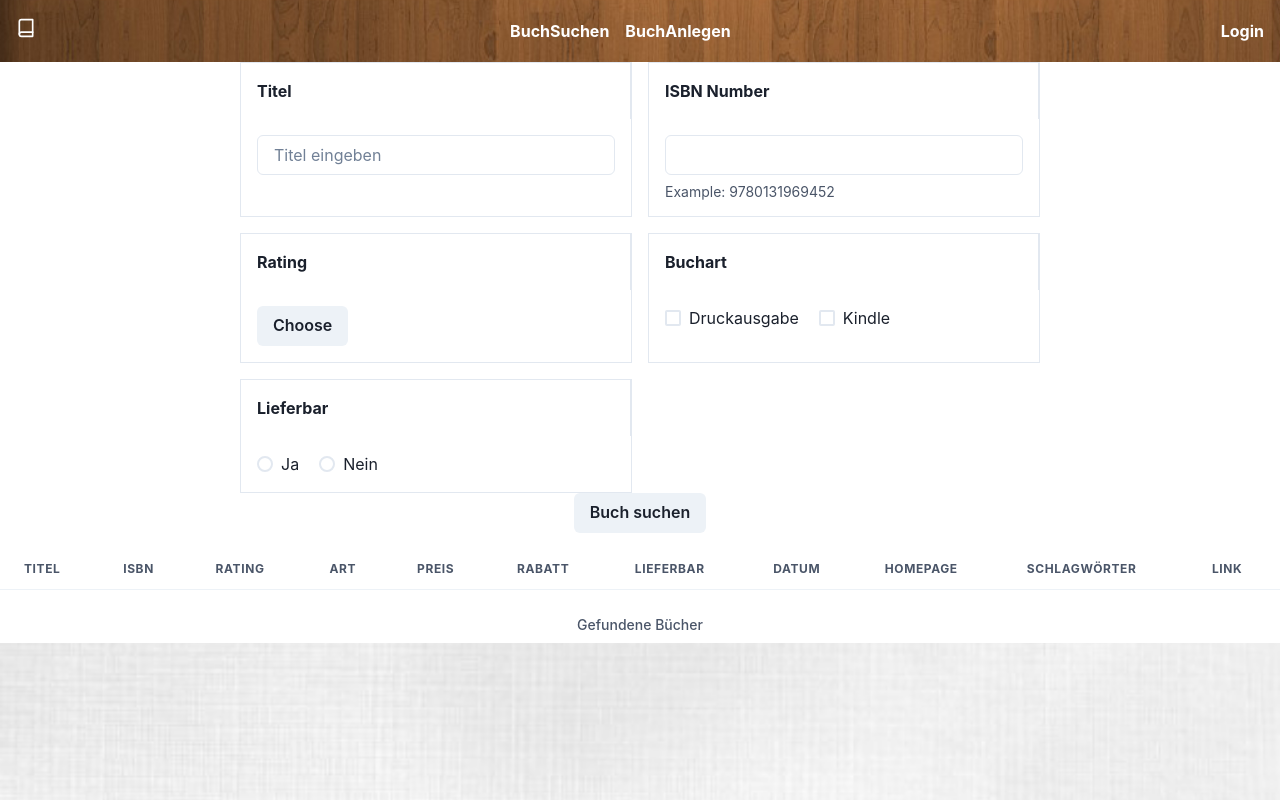
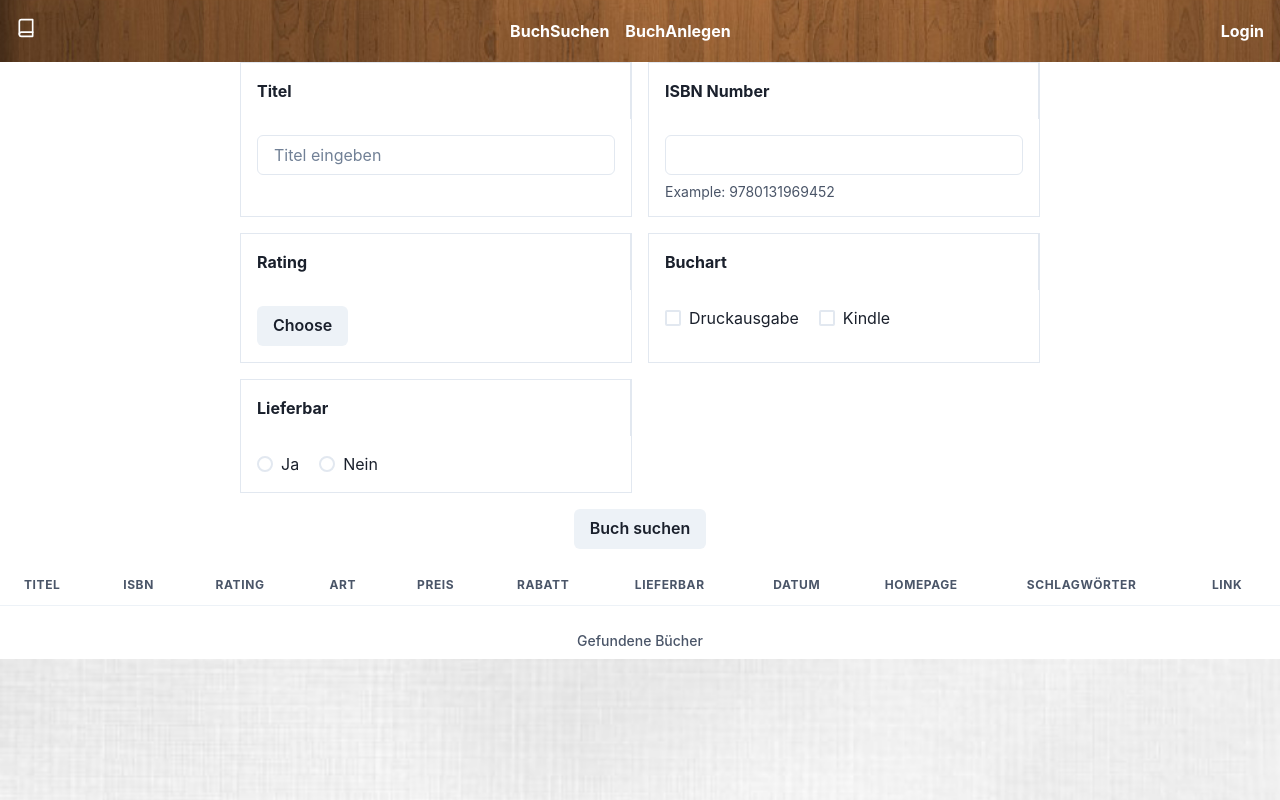
Before and after one commit to ngca1011/web-anwendung, a React (Vite) app: page /buchsuchen in a window 1280 px wide. Built offline with nearby package versions, Linux system fonts and the light colour scheme.

Commit message:
style: BuchSuchen anpassen

```diff
--- a/src/pages/BuchSuchenPage.tsx
+++ b/src/pages/BuchSuchenPage.tsx
@@ -84,8 +84,7 @@ const Buchsuchen = () => {
         if (response.data._embedded.buecher.length === 0) {
           return 404
         }
-        // eslint-disable-next-line @typescript-eslint/no-unsafe-argument
-        setFetchedData(response.data)
+        setFetchedData(response.data as FetchedData)
         return 200
       } catch (error) {
         console.error('Fehler beim Abrufen der Daten:', error)
@@ -259,7 +258,13 @@ const Buchsuchen = () => {
         </Box>
       </SimpleGrid>
 
-      <Box display='flex' justifyContent='center' alignItems='center' marginBottom='4'>
+      <Box
+        display='flex'
+        justifyContent='center'
+        alignItems='center'
+        marginTop='4'
+        marginBottom='4'
+      >
         <Button
           onClick={() => {
             if (
@@ -271,7 +276,6 @@ const Buchsuchen = () => {
             ) {
               setSearchClicked(true)
             } else {
-              // Benutzer über leeres Suchfeld informieren
               toast({
                 title: 'Achtung',
                 description: 'Bitte geben Sie einen Titel oder eine ISBN für die Suche ein.',
```
